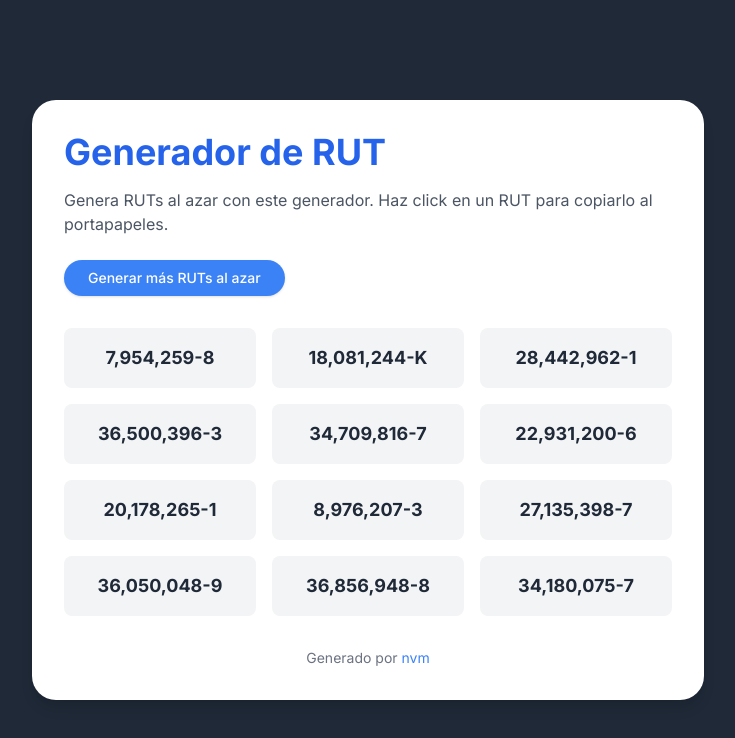
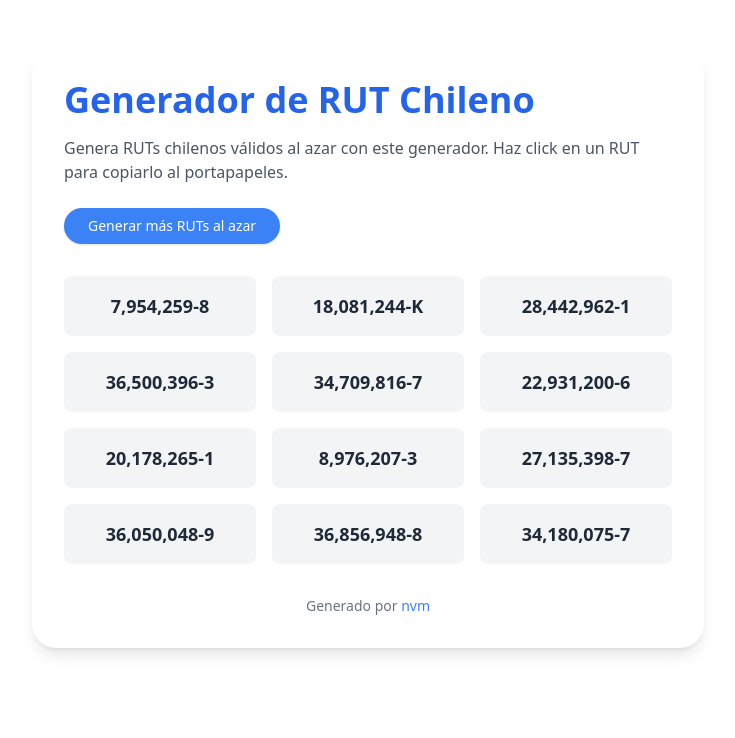
Before and after one commit to Nicolasvegam/rut-generator, a Next.js app: page / in a window 1280 px wide. Shown: the top 738 px of the page, without its empty margins (272-1007 px from the left). Built offline with nearby package versions, Linux system fonts and the light colour scheme.

Commit message:
fix: add new env vars

```diff
--- a/package.json
+++ b/package.json
@@ -11,6 +11,7 @@
   "dependencies": {
     "@radix-ui/react-icons": "^1.3.0",
     "@radix-ui/react-slot": "^1.0.2",
+    "@vercel/analytics": "^1.4.1",
     "axios": "^1.7.2",
     "class-variance-authority": "^0.7.0",
     "clsx": "^2.1.1",
--- a/src/app/layout.tsx
+++ b/src/app/layout.tsx
@@ -2,45 +2,49 @@ import type { Metadata } from "next";
 import { Inter } from "next/font/google";
 import "./globals.css";
 import Head from "next/head";
+import { Analytics } from "@vercel/analytics/react";
 
 const inter = Inter({ subsets: ["latin"] });
 
-export const metadata: Metadata = {
-  title: "Generador de RUTs",
-  description: "Generador de RUTs al azar",
+export const metadata = {
+  title: "Generador de RUT Chileno - Genera RUTs válidos al azar",
+  description:
+    "Genera RUTs chilenos válidos de forma aleatoria. Herramienta gratuita para generar RUTs con dígito verificador.",
+  keywords: [
+    "generador RUT",
+    "RUT chileno",
+    "generar RUT",
+    "RUT aleatorio",
+    "RUT válido",
+  ],
+  openGraph: {
+    title: "Generador de RUT Chileno",
+    description:
+      "Genera RUTs chilenos válidos de forma aleatoria. Herramienta gratuita para generar RUTs con dígito verificador.",
+    url: "https://rut-generator.vercel.app/",
+    siteName: "Generador de RUT",
+    locale: "es_CL",
+    type: "website",
+  },
+  robots: {
+    index: true,
+    follow: true,
+  },
+  canonical: "https://rut-generator.vercel.app/",
+  locale: "es_CL",
+  themeColor: "#3B82F6",
 };
 
 export default function RootLayout({
   children,
-}: Readonly<{
+}: {
   children: React.ReactNode;
-}>) {
+}) {
   return (
-    <html lang="en">
-      <Head>
-        <link
-          rel="apple-touch-icon"
-          sizes="180x180"
-          href="/apple-touch-icon.png"
-        />
-        <link
-          rel="icon"
-          type="image/png"
-          sizes="32x32"
-          href="/favicon-32x32.png"
-        />
-        <link
-          rel="icon"
-          type="image/png"
-          sizes="16x16"
-          href="/favicon-16x16.png"
-        />
-        <link rel="manifest" href="/site.webmanifest" />
-      </Head>
-      <body
-        className={`${inter.className} flex items-center justify-center min-h-screen bg-gray-800`}
-      >
+    <html lang="es">
+      <body>
         {children}
+        <Analytics />
       </body>
     </html>
   );
--- a/src/app/page.tsx
+++ b/src/app/page.tsx
@@ -3,6 +3,7 @@ import { Button } from "@/components/ui/button";
 import rutGenerator, { Rut } from "../../lib/shared/rut-generator.service";
 import { useState } from "react";
 import Link from "next/link";
+import Head from "next/head";
 
 export default function Home() {
   const rutGen = rutGenerator();
@@ -11,26 +12,73 @@ export default function Home() {
   const generateRuts = () => {
     const ruts = rutGenerator().generateRuts();
     setRuts(ruts);
-    return;
   };
 
   return (
-    <div className="max-w-2xl mx-auto my-12 p-8 bg-white shadow-lg rounded-3xl">
-      <div>
+    <>
+      <Head>
+        <title>Generador de RUT Chileno - Genera RUTs válidos al azar</title>
+        <meta
+          name="description"
+          content="Genera RUTs chilenos válidos de forma aleatoria. Herramienta gratuita para generar RUTs con dígito verificador."
+        />
+        <meta
+          name="keywords"
+          content="generador RUT, RUT chileno, generar RUT, RUT aleatorio, RUT válido"
+        />
+        <meta property="og:title" content="Generador de RUT Chileno" />
+        <meta
+          property="og:description"
+          content="Genera RUTs chilenos válidos de forma aleatoria. Herramienta gratuita para generar RUTs con dígito verificador."
+        />
+        <meta property="og:type" content="website" />
+        <meta property="og:url" content="https://rut-generator.vercel.app/" />
+        <link rel="canonical" href="https://rut-generator.vercel.app/" />
+        <link
+          rel="apple-touch-icon"
+          sizes="180x180"
+          href="/apple-touch-icon.png"
+        />
+        <link
+          rel="icon"
+          type="image/png"
+          sizes="32x32"
+          href="/favicon-32x32.png"
+        />
+        <link
+          rel="icon"
+          type="image/png"
+          sizes="16x16"
+          href="/favicon-16x16.png"
+        />
+        <link rel="manifest" href="/site.webmanifest" />
+      </Head>
+
+      <main className="max-w-2xl mx-auto my-12 p-8 bg-white shadow-lg rounded-3xl">
+        <article>
+          <header>
             <h1 className="text-4xl font-bold mb-4 text-blue-600 text-center sm:text-left">
-          Generador de RUT
+              Generador de RUT Chileno
             </h1>
             <p className="mb-6 text-gray-600 text-center sm:text-left">
-          Genera RUTs al azar con este generador. Haz click en un RUT para
-          copiarlo al portapapeles.
+              Genera RUTs chilenos válidos al azar con este generador. Haz click
+              en un RUT para copiarlo al portapapeles.
             </p>
+          </header>
+
+          <section>
             <Button
-          onClick={() => generateRuts()}
+              onClick={generateRuts}
               className="bg-blue-500 text-white px-6 py-2 mb-8 rounded-full hover:bg-blue-600 w-full sm:w-auto"
+              aria-label="Generar nuevos RUTs aleatorios"
             >
               Generar más RUTs al azar
             </Button>
-        <div className="grid grid-cols-1 sm:grid-cols-2 md:grid-cols-3 gap-4 mb-8">
+
+            <div
+              className="grid grid-cols-1 sm:grid-cols-2 md:grid-cols-3 gap-4 mb-8"
+              role="list"
+            >
               {ruts.map((rut, index) => (
                 <div
                   key={index}
@@ -38,6 +86,8 @@ export default function Home() {
                   onClick={() =>
                     navigator.clipboard.writeText(rut.number + "-" + rut.mod)
                   }
+                  role="listitem"
+                  aria-label={`RUT ${rut.number}-${rut.mod}, click para copiar`}
                 >
                   <p className="text-lg font-bold text-gray-800 text-center">
                     {rut.number.toLocaleString("cl-ES")}
@@ -46,13 +96,21 @@ export default function Home() {
                 </div>
               ))}
             </div>
-        <p className="text-center text-sm text-gray-500">
+          </section>
+
+          <footer className="text-center text-sm text-gray-500">
             Generado por{" "}
-          <Link href="https://www.nicovega.dev" className="text-blue-500">
+            <Link
+              href="https://www.nicovega.dev"
+              className="text-blue-500"
+              target="_blank"
+              rel="noopener noreferrer"
+            >
               nvm
             </Link>
-        </p>
-      </div>
-    </div>
+          </footer>
+        </article>
+      </main>
+    </>
   );
 }
```
Also changed, not shown: public/robots.txt (added), 2 other files (tests, documents, lock files or other folders). Lines whose indentation alone changed are shown as unchanged.
